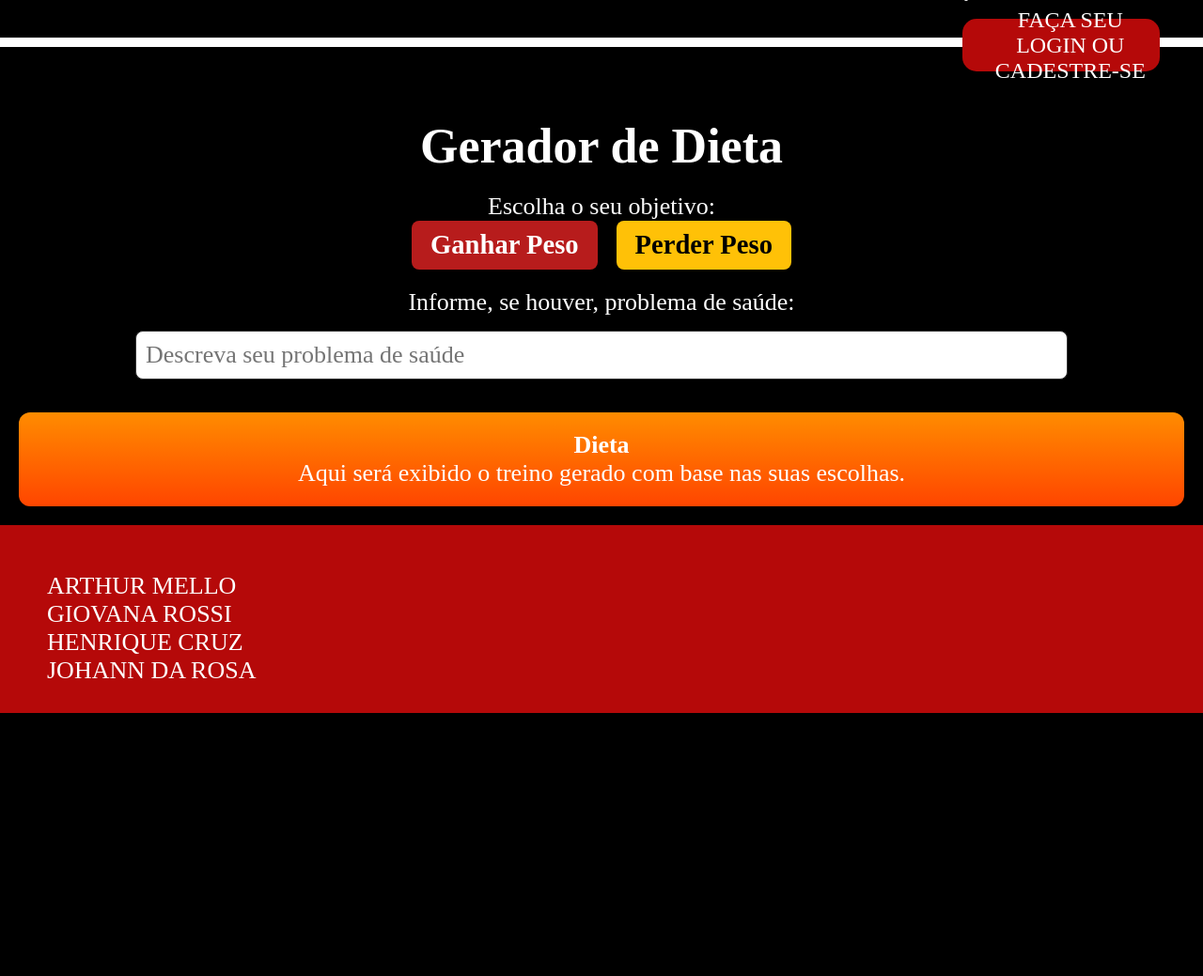
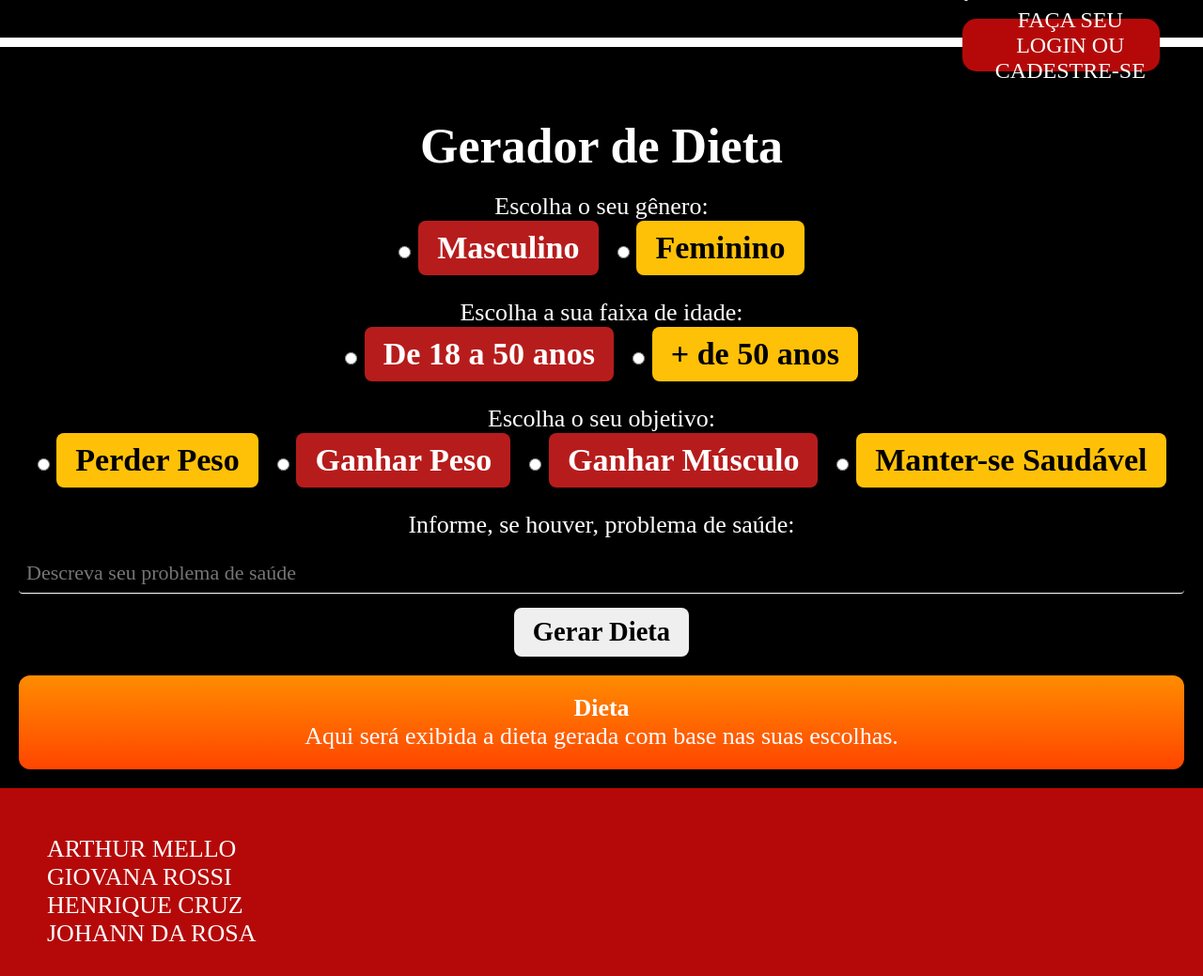
Before and after one commit to senacrs-emti/2024-3MB-freecode-G03, a PHP site: page /geradordieta.php in a window 1280 px wide. Shown: the part 117-1156 px from the top of the page at 94% size. Before the commit the page ends 876 px from the top, so only its background shows below. Run offline with PHP 8.4, Linux system fonts and the light colour scheme; some web fonts are replaced.

Commit message:
geradordedieta update

```diff
--- a/geradordieta.php
+++ b/geradordieta.php
@@ -10,32 +10,97 @@
 <body>
     <?php include_once "header.php" ?>
 
-
     <main>
     <section class="gerador-dieta">
         <h2>Gerador de Dieta</h2>
 
+        <form method="POST" action="processar_dieta.php">
+            <p>Escolha o seu gênero:</p>
+            <div class="opcoes-genero">
+                <label>
+                    <input type="radio" name="genero" value="masculino" required>
+                    <span class="botao masculino">Masculino</span>
+                </label>
+                <label>
+                    <input type="radio" name="genero" value="feminino" required>
+                    <span class="botao feminino">Feminino</span>
+                </label>
+            </div>
+            <p>Escolha a sua faixa de idade:</p>
+            <div class="opcoes-idade">
+                <label>
+                    <input type="radio" name="idade" value="18-50" required>
+                    <span class="botao jovem-adulto">De 18 a 50 anos</span>
+                </label>
+                <label>
+                    <input type="radio" name="idade" value="50+" required>
+                    <span class="botao adulto-idoso">+ de 50 anos</span>
+                </label>
+            </div>
             <p>Escolha o seu objetivo:</p>
             <div class="opcoes-objetivo">
                 <label>
-                <input type="checkbox" name="objetivo" class="objetivo-checkbox" id="ganhar-peso">
+                    <input type="radio" name="objetivo" value="perder_peso" required>
+                    <span class="botao objetivo-perder">Perder Peso</span>
+                </label>
+                <label>
+                    <input type="radio" name="objetivo" value="ganhar_peso" required>
                     <span class="botao objetivo-ganhar">Ganhar Peso</span>
                 </label>
                 <label>
-                <input type="checkbox" name="objetivo" class="objetivo-checkbox" id="perder-peso">
-                <span class="botao objetivo-perder">Perder Peso</span>
+                    <input type="radio" name="objetivo" value="ganhar_musculo" required>
+                    <span class="botao objetivo-ganharmusculo">Ganhar Músculo</span>
+                </label>
+                <label>
+                    <input type="radio" name="objetivo" value="manter_saude" required>
+                    <span class="botao objetivo-manter">Manter-se Saudável</span>
                 </label>
             </div>
+            <p>Informe, se houver, problema de saúde:</p>
+            <input type="text" name="problema_saude" class="input-saude" placeholder="Descreva seu problema de saúde">
 
-        <p>Informe, se houver, problema de saúde:</p>
-        <input type="text" class="input-saude" placeholder="Descreva seu problema de saúde">
+            <button type="submit" class="botao">Gerar Dieta</button>
+        </form>
 
         <div class="area-dieta">
     <h3>Dieta</h3>
-            <p>Aqui será exibido o treino gerado com base nas suas escolhas.</p>
+    <?php
+    if ($_SERVER['REQUEST_METHOD'] === 'POST' && isset($_POST['gerar_dieta'])) {
+        // Conexão com o banco de dados
+        $pdo = new PDO("mysql:host=localhost;dbname=academia", "root", "");
+
+        // Captura os dados do formulário
+        $objetivo = $_POST['objetivo'];
+        $problema_saude = $_POST['problema_saude'];
+        $genero = $_POST['genero'];
+
+        // Exemplo de geração de dieta
+        try {
+            $stmt = $pdo->prepare("SELECT * FROM dieta WHERE objetivo = :objetivo AND genero = :genero");
+            $stmt->bindParam(':objetivo', $objetivo);
+            $stmt->bindParam(':genero', $genero);
+            $stmt->execute();
+            $dieta = $stmt->fetch(PDO::FETCH_ASSOC);
+
+            if ($dieta) {
+                echo "<p>Objetivo: " . htmlspecialchars($dieta['objetivo']) . "</p>";
+                echo "<p>Gênero: " . htmlspecialchars($dieta['genero']) . "</p>";
+                echo "<p>Problema de Saúde: " . htmlspecialchars($dieta['problema_saude']) . "</p>";
+            } else {
+                echo "<p>Nenhuma dieta encontrada para as opções selecionadas.</p>";
+            }
+        } catch (PDOException $e) {
+            echo "<p>Erro ao buscar dieta: " . $e->getMessage() . "</p>";
+        }
+    } else {
+        echo "<p>Aqui será exibida a dieta gerada com base nas suas escolhas.</p>";
+    }
+    ?>
 </div>
+
     </section>
 </main>
+
 
 
     <?php include_once "footer.php" ?>
--- a/static/css/geradordieta.css
+++ b/static/css/geradordieta.css
@@ -16,6 +16,13 @@
     margin-bottom: 20px;
 }
 
+.opcoes-idade {
+    display: flex;
+    justify-content: center;
+    gap: 20px;
+    margin-bottom: 20px;
+}
+
 .botao {
     padding: 10px 20px;
     font-size: 1.1em;
@@ -60,10 +55,32 @@
     display: none;
 }
 
+.idade-checkbox {
+    display: none;
+}
+
+.genero-checkbox {
+    display: none;
+}
+
 
 /* Estilos dos botões */
 
 .opcoes-objetivo {
+    display: flex;
+    justify-content: center;
+    gap: 20px;
+    margin-bottom: 20px;
+}
+
+.opcoes-idade {
+    display: flex;
+    justify-content: center;
+    gap: 20px;
+    margin-bottom: 20px;
+}
+
+.opcoes-genero {
     display: flex;
     justify-content: center;
     gap: 20px;
@@ -93,6 +110,36 @@
     color: black;
 }
 
+.objetivo-ganharmusculo {
+    background-color: #B71C1C;
+    color: white;
+}
+
+.objetivo-manter {
+    background-color: #FFC107;
+    color: black;
+}
+
+.jovem-adulto {
+    background-color: #B71C1C;
+    color: white;
+}
+
+.adulto-idoso {
+    background-color: #FFC107;
+    color: black;
+}
+
+.masculino {
+    background-color: #B71C1C;
+    color: white;
+}
+
+.feminino {
+    background-color: #FFC107;
+    color: black;
+}
+
 
 /* Estilos para quando o checkbox está marcado */
 
```
Also changed, not shown: other parts of static/css/geradordieta.css (+36 -12 lines), academia.sql (+5 -44 lines), processar_dieta.php (+29 -43 lines). Lines whose indentation alone changed are shown as unchanged.
